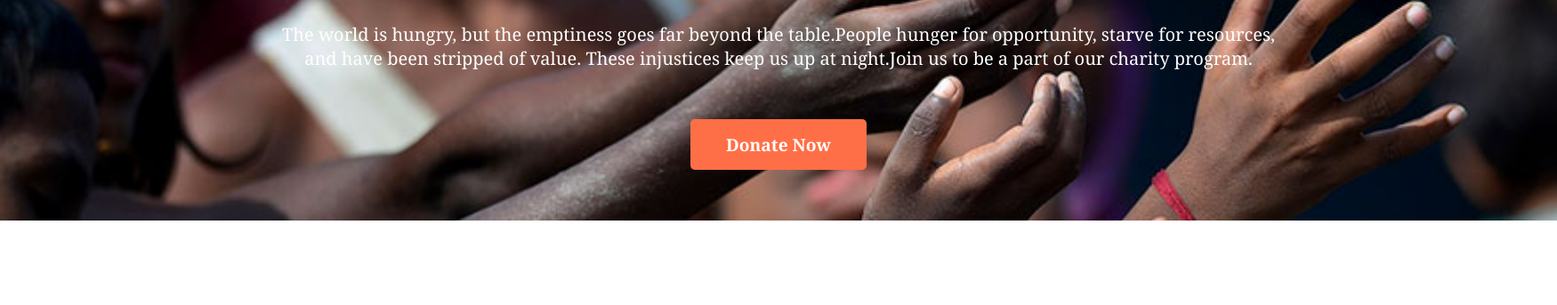
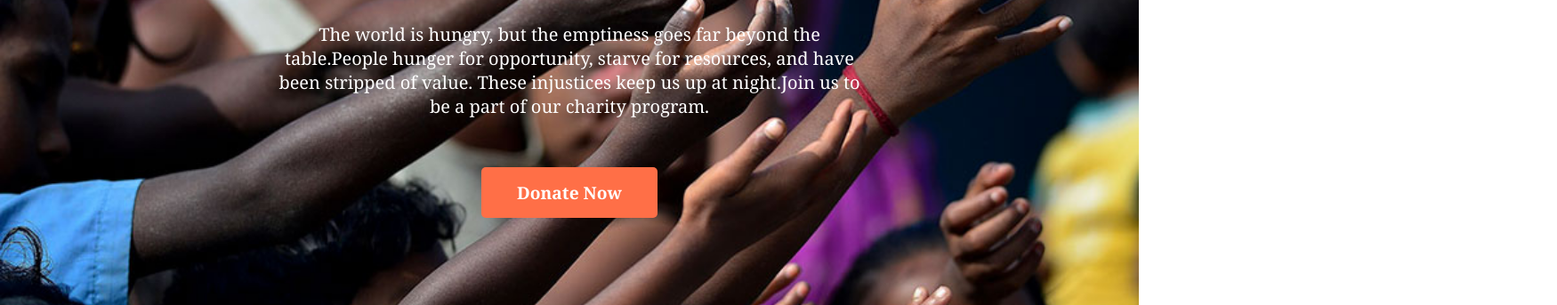
Before and after one commit to CyberTawsif/assignmentOne, a plain HTML site: page index.html in a window 1280 px wide. Shown: the part 294-637 px from the top of the page at 89% size, 1750 px wide, since content can reach past the window. Drawn offline with Linux system fonts and the light colour scheme.

Commit message:
final commit

```diff
--- a/style.css
+++ b/style.css
@@ -38,8 +38,9 @@ body h1 {
     background-image: url(/images/donation13.jpg);
     background-repeat: no-repeat;
     background-size: 100%;
-    width: 1750px;
-    height: 500px;
+    height: 700px;
+    margin: 0%;
+
 
 }
 
```
